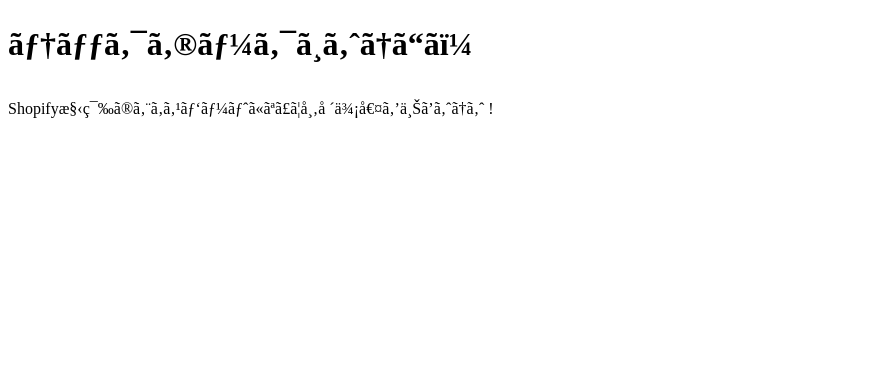
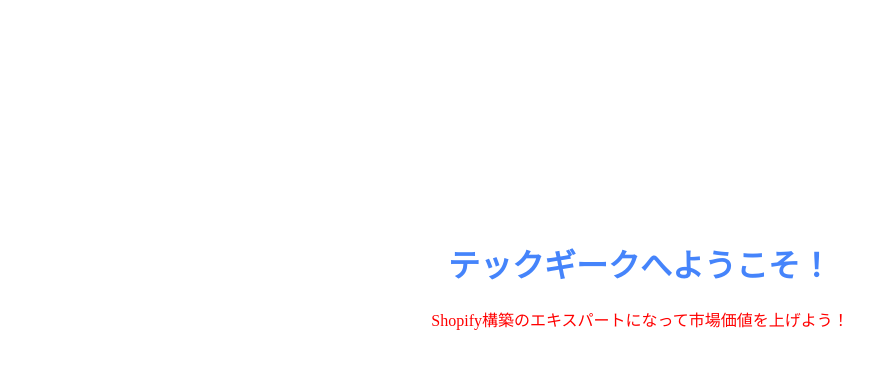
Before and after one commit to KOSUKE-SHIGEI/sample, a plain HTML site: page index.html in a window 1280 px wide. Shown: the whole page, without its empty margins (0-896 px from the left). Drawn offline with Linux system fonts and the light colour scheme.

Commit message:
2回目のコミット

```diff
--- a/index.html
+++ b/index.html
@@ -1,17 +1,16 @@
 <!DOCTYPE html>
-<html>
+<html lang="ja">
 <head>
-<meta charset="UFT-8">
-  <meta http-equiv="X-UA-Compatible" content="IE=edge">
-  <meta name="viewport" content="width=device-width, initial-scale=1.0">
-  <link rel="stylesheet" href="stlye2.css">
-  <title> テスト </title>
+ <meta charset="UTF-8">
+ <meta http-equiv="X-UA-Compatible" content="IE=edge">
+ <meta name="viewport" content="width=device-width, initial-scale=1.0">
+ <link rel="stylesheet" href="style.css">
+ <title>テスト</title>
 </head>
 <body>
-  <div class="center">
-    <h1>テックギークへようこそ！</h1>
-    <p>Shopify構築のエキスパートになって市場価値を上げようよ
-      !</p>
-  </div>
+ <div class="center">
+   <h1>テックギークへようこそ！</h1>
+   <p>Shopify構築のエキスパートになって市場価値を上げよう！</p>
+ </div>
 </body>
 </html>
--- a/style.css
+++ b/style.css
@@ -1,14 +1,12 @@
 .center {
   margin-top: 30vh;
   margin-left: auto;
-  margin-right: autp;
-  text-align:center;
-}
-
-.center h1{
+  margin-right: auto;
+  text-align: center;
+ }
+ .center h1 {
   color: #4584fb;
-}
-
-.center p {
+ }
+ .center p {
   color: #ff0000;
-}
+ }
```
